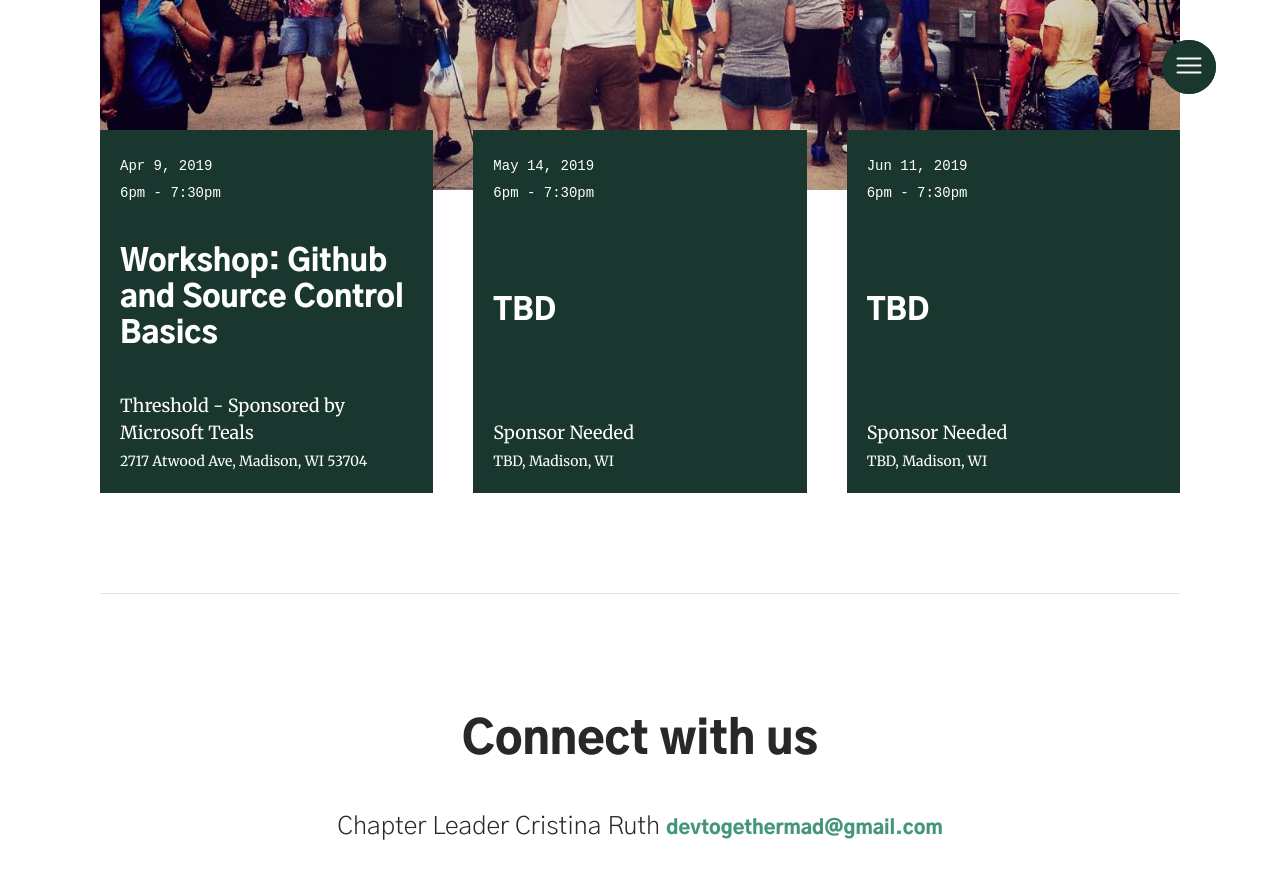
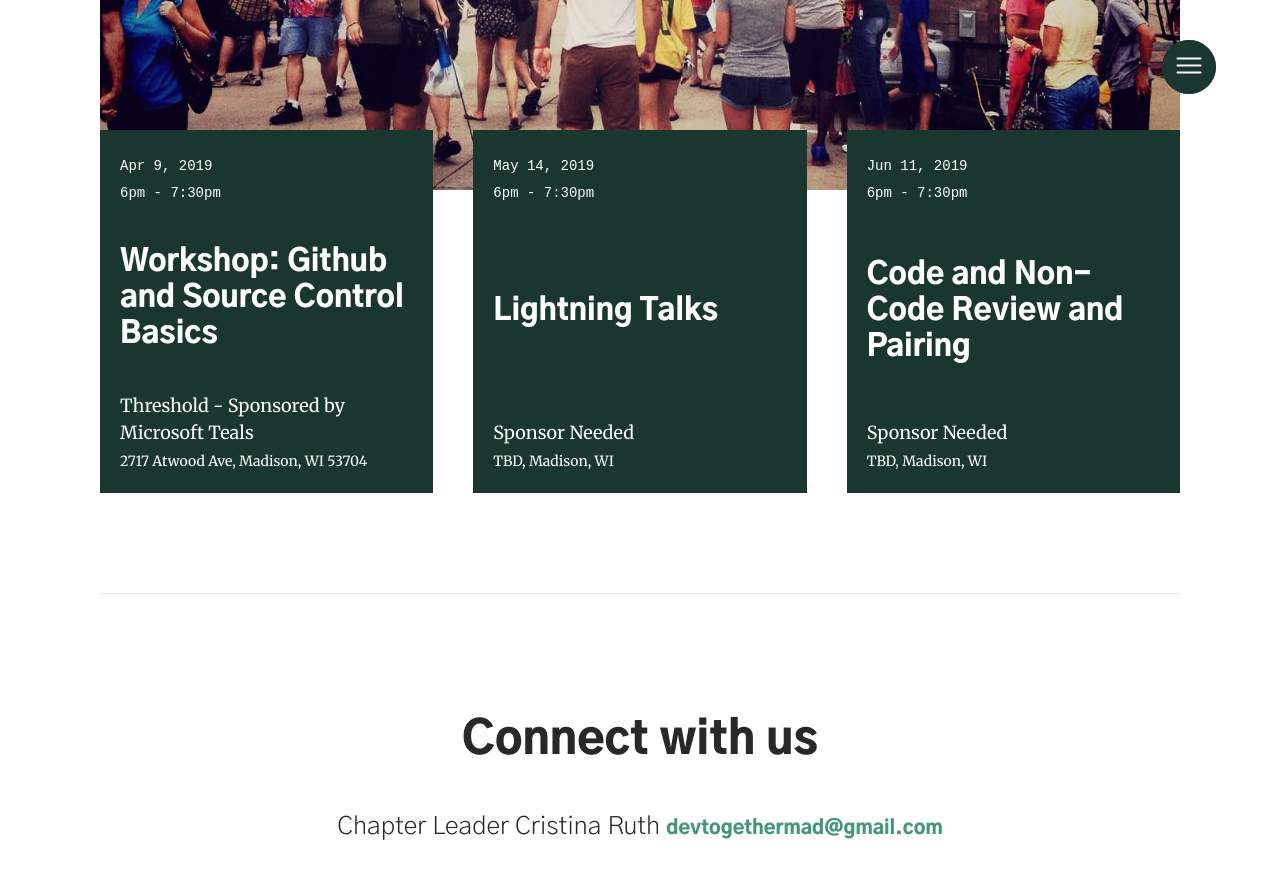
Before and after one commit to mercedesb/dev-together, a Jekyll site: the page built from docs/chapters/madison.html, in a window 1280 px wide and 900 px high, scrolled down 569 px. Shown: the top 879 px of the window. Built offline with Jekyll 4.4.1, drawn with Linux system fonts in a browser that asks for light colours; some web fonts are replaced.

Commit message:
Update events.json

```diff
--- a/docs/_data/events.json
+++ b/docs/_data/events.json
@@ -39,7 +39,7 @@
   },
   {
     "chapter": "Mad",
-    "name": "TBD",
+    "name": "Lightning Talks",
     "displayDate": "May 14, 2019",
     "date": "2019-05-14",
     "time": "6pm - 7:30pm",
@@ -48,7 +48,7 @@
   },
   {
     "chapter": "Mad",
-    "name": "TBD",
+    "name": "Code and Non-Code Review and Pairing",
     "displayDate": "Jun 11, 2019",
     "date": "2019-06-11",
     "time": "6pm - 7:30pm",
```
